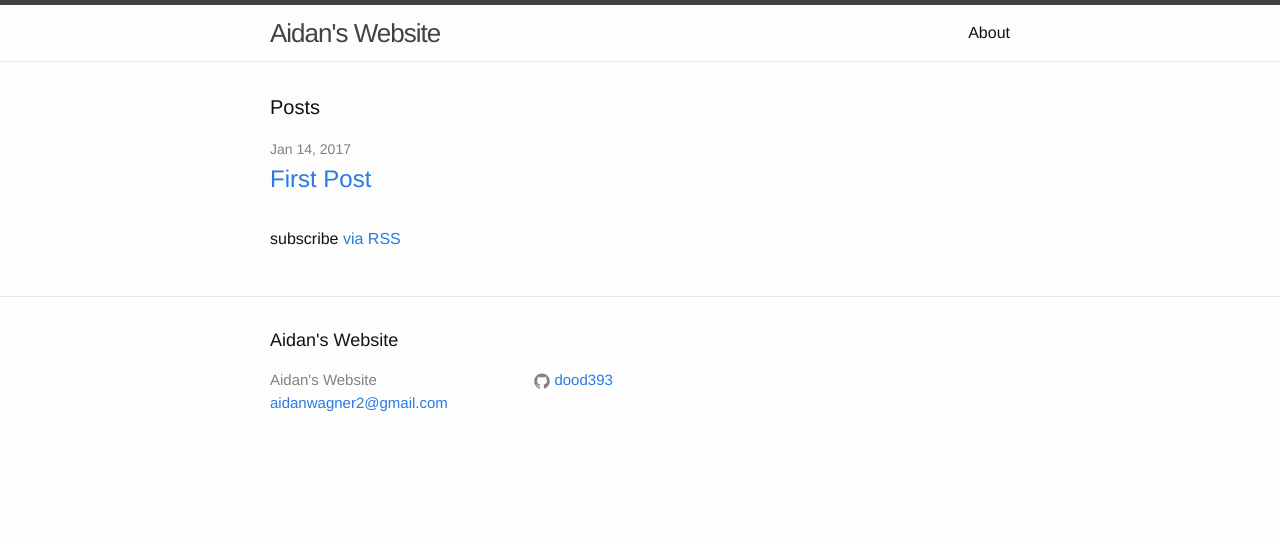
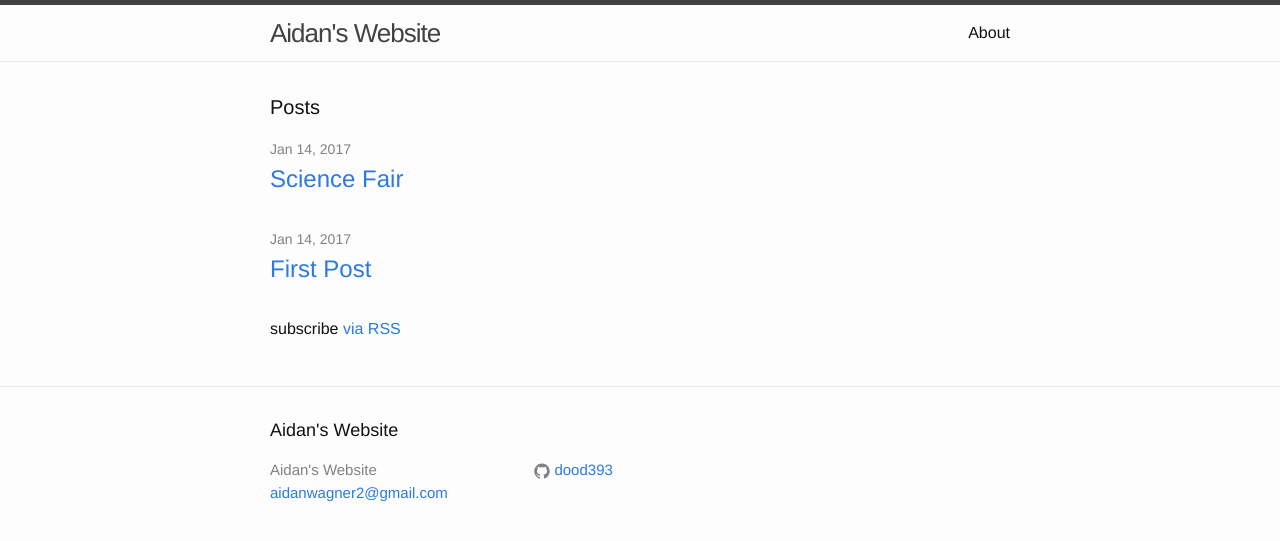
Before and after one commit to dood393/schoolblog, a Jekyll site: the page built from index.html, in a window 1280 px wide. Shown: the top 541 px of the page. Built offline with Jekyll 4.4.1, drawn with Linux system fonts in a browser that asks for light colours; a file with an impossible date is left out.

Commit message:
Update 2017-01-20-Second-Post.markdown

```diff
--- a/_posts/2017-01-20-Second-Post.markdown
+++ b/_posts/2017-01-20-Second-Post.markdown
@@ -1,7 +1,7 @@
 ---
 layout: post
 title:  "Science Fair"
-date:   eventually -0500
+date:   2017-01-14 06:03:29 -0800
 categories: SCIENCE
 ---
 Results:
```
